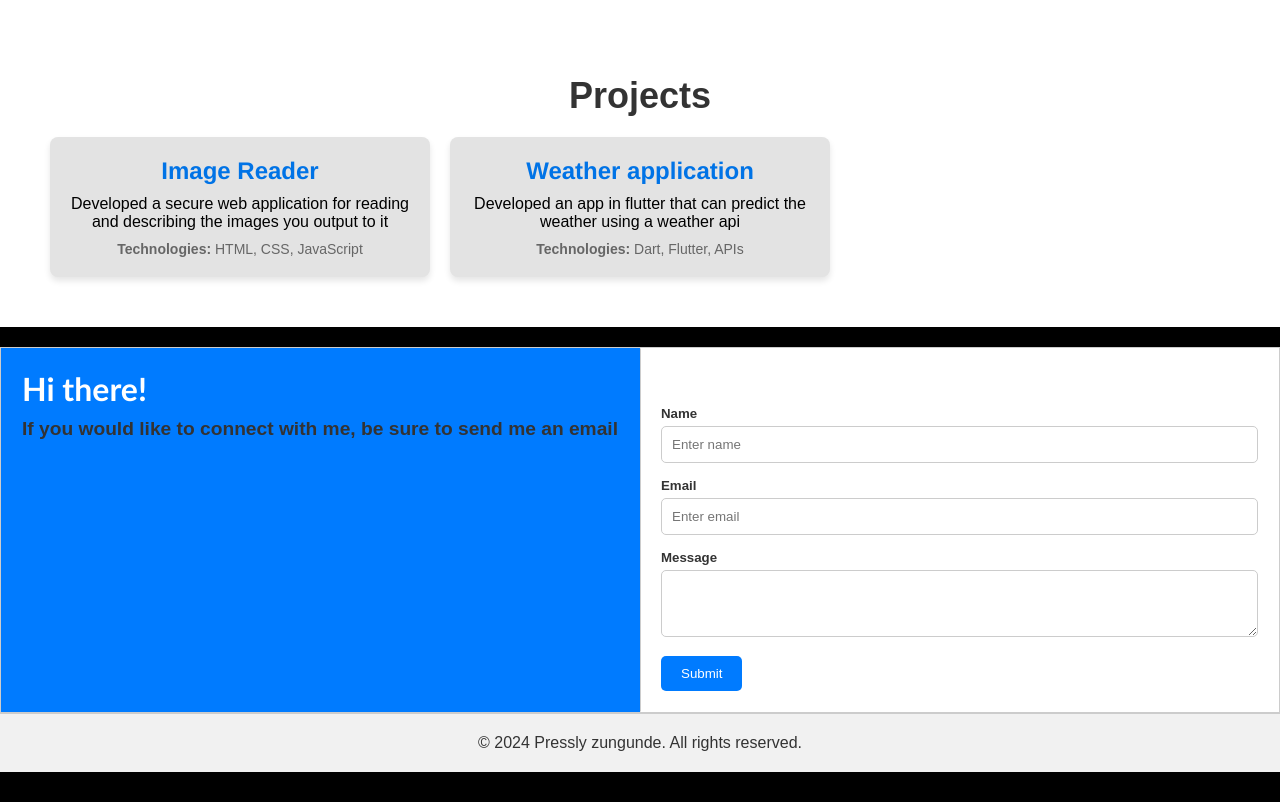
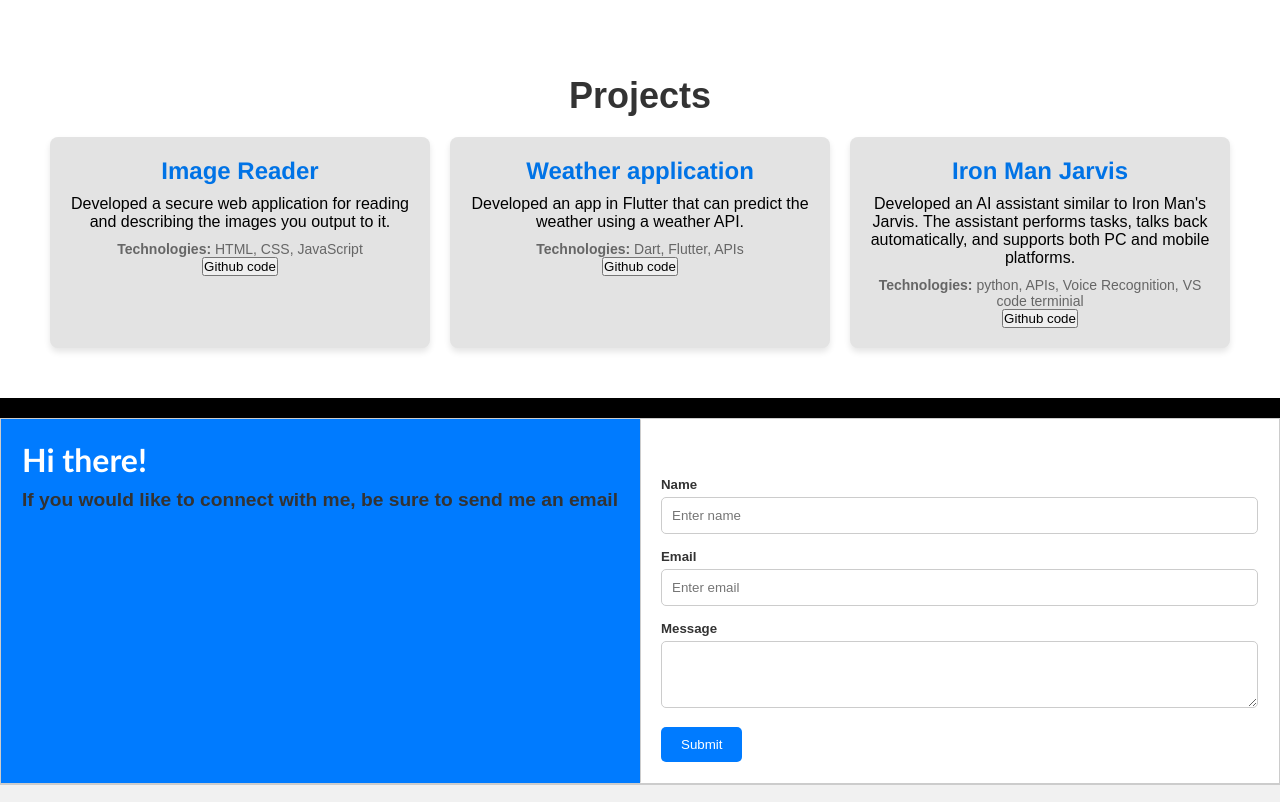
Before and after one commit to itspressly/pressly.me.portfolio, a plain HTML site: page index.html in a window 1280 px wide. Shown: the part 880-1682 px from the top of the page. Before the commit the page ends 1652 px from the top, so only its background shows below. Drawn offline with nearby package versions, Linux system fonts and the light colour scheme; a web font is replaced by a local one.

Commit message:
first commit

```diff
--- a/index.css
+++ b/index.css
@@ -350,13 +350,13 @@ nav {
 
 .rain::before:nth-of-type(3),
 .rain::after:nth-of-type(3) {
-  animation-duration: 1.5s;
+  animation-duration: 2.5s;
   animation-delay: 1 s;
 }
 
 .rain::before:nth-of-type(4),
 .rain::after:nth-of-type(4) {
-  animation-duration: 1.5s;
+  animation-duration: 2.5s;
   animation-delay: 1 s;
 }
 
@@ -368,13 +368,13 @@ nav {
 
 .rain::before:nth-of-type(6),
 .rain::after:nth-of-type(6) {
-  animation-duration: 2.5s;
+  animation-duration: 1.5s;
   animation-delay: 1 s;
 }
 
 .rain::before:nth-of-type(7),
 .rain::after:nth-of-type(7) {
-  animation-duration: 2.5s;
+  animation-duration: 1.5s;
   animation-delay: 1 s;
 }
 
@@ -386,7 +386,7 @@ nav {
 
 .rain::before:nth-of-type(9),
 .rain::after:nth-of-type(9) {
-  animation-duration: 2.5s;
+  animation-duration: 1.5s;
   animation-delay: 1 s;
 }
 
--- a/index.html
+++ b/index.html
@@ -36,6 +36,7 @@ src="https://cdn.jsdelivr.net/npm/@emailjs/browser@3/dist/email.min.js"
             <li><a href="#title">Home</a></li>
             <li><a href="#about-me">About</a></li>
             <li><a href="#projects">Projects</a></li>
+            <li><a href="https://github.com/itspressly">Github</a></li>
             <!--<li><a href="https://github.com/itspressly">Github</a></li>-->
             <li><a href="#header-contact">Contact</a></li>
           </ul>
--- a/index.js
+++ b/index.js
@@ -1,40 +1,30 @@
-window.onload = function() {
+/*window.onload = function() {
     alert("This webpage is still under development!");
 };
-
-
+*/
 
 const projects = [
     {
         title: "Image Reader",
-        description: "Developed a secure web application for reading and describing the images you output to it ",
+        description: "Developed a secure web application for reading and describing the images you output to it.",
         technologies: "HTML, CSS, JavaScript",
+        link: "https://yourlink.com/image-reader" // Add a link if you have one
     },
     {
         title: "Weather application",
-        description: "Developed an app in flutter that can predict the weather using a weather api",
+        description: "Developed an app in Flutter that can predict the weather using a weather API.",
         technologies: "Dart, Flutter, APIs",
+        link: "https://yourlink.com/weather-app" // Add a link if you have one
     },
 
-    /**
     {
-        title: "ShopEase - E-Commerce Platform",
-        description: "Led the development of an e-commerce platform with real-time inventory tracking and secure payments.",
-        technologies: "JavaScript, Node.js, MongoDB",
+        title: "Iron Man Jarvis",
+        description: "Developed an AI assistant similar to Iron Man's Jarvis. The assistant performs tasks, talks back automatically, and supports both PC and mobile platforms.",
+        technologies: " python, APIs, Voice Recognition, VS code terminial",
+        link: "https://yourlink.com/weather-app" // Add a link if you have one
     },
-    {
-        title: "AI Art Generator",
-        description: "Created an AI-based art generator using GANs for unique digital art creation.",
-        technologies: "Python, TensorFlow, JavaScript",
-    },
-    {
-        title: "HealthTrack - Fitness App",
-        description: "Developed a fitness app tracking health metrics with real-time syncing and social sharing features.",
-        technologies: "Flutter, Firebase, JavaScript",
-    }*/
 
 ];
-
 
 const projectList = document.getElementById("projectList");
 
@@ -46,6 +36,7 @@ projects.forEach(project => {
         <h2 class="project-title">${project.title}</h2>
         <p class="project-description">${project.description}</p>
         <p class="project-tech"><strong>Technologies:</strong> ${project.technologies}</p>
+        <button onclick="window.open('${project.link}', '_blank')">Github code</button>
     `;
 
     projectList.appendChild(projectCard);
```
